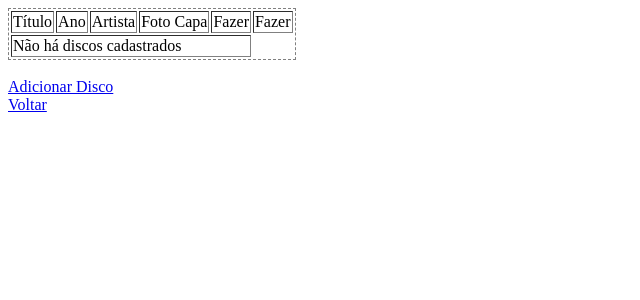
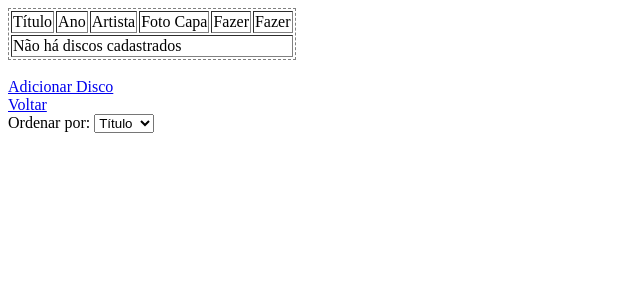
Before and after one commit to cauaauler/IFRS-Discoteca-Prog-2024, a PHP site: page /discos.php in a window 1280 px wide. Shown: the top 300 px of the page, without its empty margins (0-640 px from the left). Run offline with PHP 8.4, Linux system fonts and the light colour scheme; data that the repository does not hold is empty.

Commit message:
ordenação feita

```diff
--- a/addDisco.php
+++ b/addDisco.php
@@ -4,6 +4,10 @@ $anoAtual = date('Y');
 
 if ($_POST['Ano'] > $anoAtual || $_POST['Ano'] < 1850) {
     echo "Adicione um ano válido para o disco";
+    echo "</br>";
+    echo "<a href='discos.php'>Voltar</a>";
+} else if (strlen($_POST['Titulo']) > 50) {
+    echo "O título precisa ter menos de 50 caracteres";
     echo "</br>";
     echo "<a href='discos.php'>Voltar</a>";
 } else {
--- a/discos.php
+++ b/discos.php
@@ -1,12 +1,18 @@
 <?php
 $db = new mysqli("localhost", "root", "", "discoteca");
 
-// Verifique a conexão
 if ($db->connect_error) {
     die("Connection failed: " . $db->connect_error);
 }
 
-$query = "SELECT * FROM disco d JOIN artista a ON d.IdArtista = a.IdArtista";
+$ordenar = isset($_GET['ordenar']) ? $_GET['ordenar'] : 'Titulo';
+
+$colunas_validas = ['Titulo', 'Ano', 'Nome'];
+if (!in_array($ordenar, $colunas_validas)) {
+    $ordenar = 'Titulo'; // valor padrão
+}
+
+$query = "SELECT * FROM disco d JOIN artista a ON d.IdArtista = a.IdArtista ORDER BY $ordenar ASC";
 $resultado = $db->query($query);
 
 echo "<table border='1' style='border-style:dashed;'>";
@@ -20,7 +26,7 @@ echo "<tr>
     </tr>";
 
 if ($resultado->num_rows == 0) {
-    echo "<tr><td colspan='5'>Não há discos cadastrados</td></tr>";
+    echo "<tr><td colspan='6'>Não há discos cadastrados</td></tr>";
 } else {
     while ($linha = $resultado->fetch_assoc()) {
         echo "<tr>";
@@ -42,3 +48,25 @@ echo "<a href='index.php'>Voltar</a>";
 
 $db->close();
 ?>
+
+<!DOCTYPE html>
+<html lang="en">
+
+<head>
+    <meta charset="UTF-8">
+    <meta name="viewport" content="width=device-width, initial-scale=1.0">
+    <title>Document</title>
+</head>
+
+<body>
+    <form method="GET" action="">
+        <label for="ordenar">Ordenar por:</label>
+        <select name="ordenar" id="ordenar" onchange="this.form.submit()">
+            <option value="Titulo" <?= isset($_GET['ordenar']) && $_GET['ordenar'] == 'Titulo' ? 'selected' : '' ?>>Título</option>
+            <option value="Nome" <?= isset($_GET['ordenar']) && $_GET['ordenar'] == 'Nome' ? 'selected' : '' ?>>Artista</option>
+            <option value="Ano" <?= isset($_GET['ordenar']) && $_GET['ordenar'] == 'Ano' ? 'selected' : '' ?>>Ano</option>
+        </select>
+    </form>
+</body>
+
+</html>
--- a/editArtista.php
+++ b/editArtista.php
@@ -1,5 +1,11 @@
 <?php
     $db = new mysqli("localhost", "root", "", "discoteca");
+    if (strlen($_POST['Nome']) > 30) {
+    echo "O nome precisa ter menos de 30 caracteres";
+    echo "</br>";
+    echo "<a href='artistas.php'>Voltar</a>";
+}else{
     $query = "UPDATE artista SET Nome = '$_POST[Nome]' WHERE idArtista = $_POST[IdArtista]";
     $resultado = $db->query($query);
     header('location:artistas.php');
+}
--- a/editDisco.php
+++ b/editDisco.php
@@ -5,6 +5,10 @@ $anoAtual = date('Y');
 if (isset($_FILES["arquivo"])) {
     if ($_POST['Ano'] > $anoAtual || $_POST['Ano'] < 1850) {
         echo "Adicione um ano válido para o disco";
+        echo "</br>";
+        echo "<a href='discos.php'>Voltar</a>";
+    } else if (strlen($_POST['Titulo']) > 50) {
+        echo "O título precisa ter menos de 50 caracteres";
         echo "</br>";
         echo "<a href='discos.php'>Voltar</a>";
     } else {
```
Also changed, not shown: addArtista.php (+6 -1 lines), artistas.php (+7 -7 lines), uploads/0_011.jpg (added), uploads/0_111.jpg (added), uploads/0_122.jpg (added), uploads/0_123.jpg (added).
